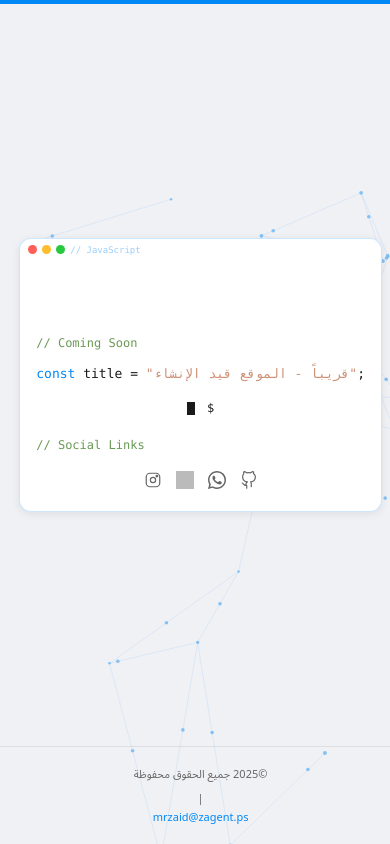
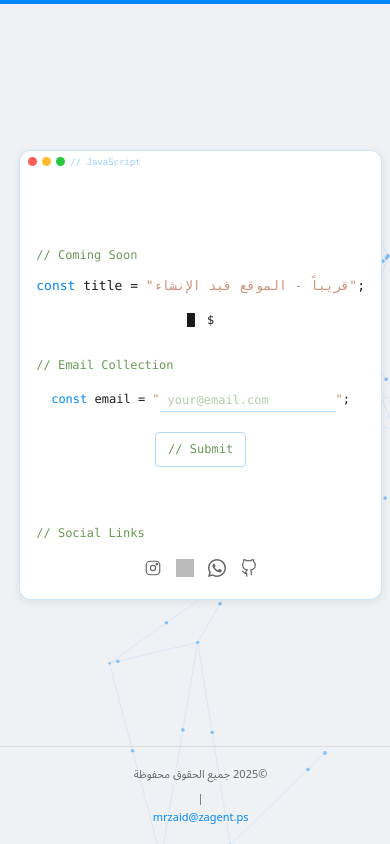
Before and after one commit to zaidbsousa/zagent.ps, a plain HTML site: page index.html in a window 390 px wide. Drawn offline with Linux system fonts and the light colour scheme; grey boxes are pictures that could not be loaded.

Commit message:
Update index.html

```diff
--- a/index.html
+++ b/index.html
@@ -213,6 +213,80 @@
     .social img.icon-img { width: 22px; height: 22px; display: block; filter: invert(0); opacity: 0.7; }
     .social a:hover img.icon-img, .social a:focus img.icon-img { opacity: 1; filter: invert(40%) sepia(100%) saturate(2000%) hue-rotate(195deg) brightness(1) contrast(1); }
 
+    /* Email Form Styles */
+    .email-form {
+      text-align: center;
+      margin: 16px 0;
+    }
+    .form-group {
+      display: flex;
+      align-items: center;
+      justify-content: center;
+      gap: 0;
+      flex-wrap: wrap;
+      margin-bottom: 12px;
+      line-height: 1.8;
+    }
+    .form-group pre {
+      white-space: pre;
+    }
+    .email-input {
+      background: transparent;
+      border: none;
+      border-bottom: 1px solid rgba(0, 136, 246, 0.3);
+      color: #1a1a1a;
+      font-family: ui-monospace, SFMono-Regular, Menlo, Monaco, Consolas, "Liberation Mono", monospace;
+      font-size: 14px;
+      padding: 4px 8px;
+      min-width: 200px;
+      max-width: 280px;
+      outline: none;
+      transition: border-color 200ms ease;
+      vertical-align: middle;
+    }
+    .email-input:focus {
+      border-bottom-color: var(--accent);
+    }
+    .email-input::placeholder {
+      color: rgba(106, 153, 85, 0.5);
+    }
+    .submit-btn {
+      background: transparent;
+      border: 1px solid rgba(0, 136, 246, 0.3);
+      color: #1a1a1a;
+      font-family: ui-monospace, SFMono-Regular, Menlo, Monaco, Consolas, "Liberation Mono", monospace;
+      font-size: 13px;
+      padding: 8px 16px;
+      cursor: pointer;
+      transition: all 200ms ease;
+      margin-top: 8px;
+      border-radius: 4px;
+    }
+    .submit-btn:hover, .submit-btn:focus {
+      border-color: var(--accent);
+      background: rgba(0, 136, 246, 0.05);
+      outline: none;
+    }
+    .submit-btn:active {
+      transform: scale(0.98);
+    }
+    .submit-btn:disabled {
+      opacity: 0.5;
+      cursor: not-allowed;
+    }
+    .form-message {
+      margin-top: 12px;
+      font-family: ui-monospace, SFMono-Regular, Menlo, Monaco, Consolas, "Liberation Mono", monospace;
+      font-size: 13px;
+      min-height: 20px;
+    }
+    .form-message.success {
+      color: #6A9955;
+    }
+    .form-message.error {
+      color: #f48771;
+    }
+
     /* Responsive Design */
     @media (max-width: 768px) {
       .code-editor {
@@ -308,6 +382,17 @@
         font-size: 12px;
         gap: 6px;
       }
+      .email-input {
+        min-width: 160px;
+        font-size: 12px;
+      }
+      .submit-btn {
+        font-size: 12px;
+        padding: 6px 12px;
+      }
+      .form-message {
+        font-size: 12px;
+      }
       .social {
         gap: 10px;
       }
@@ -370,7 +455,28 @@
             <span class="caret" aria-hidden="true"></span>
           </div>
 
-          <pre class="code-line fade-in delay-2" style="margin-top: 16px;"><span class="comment">// Social Links</span></pre>
+          <pre class="code-line fade-in delay-2" style="margin-top: 24px;"><span class="comment">// Email Collection</span></pre>
+          <form id="emailForm" class="email-form fade-in delay-2" style="margin-top: 12px; direction: ltr;">
+            <div class="form-group">
+              <pre class="code-line" style="margin: 0; display: inline-block;"><span class="keyword">const</span> <span class="identifier">email</span> <span class="operator">=</span> <span class="string">"</span></pre>
+              <input
+                type="email"
+                id="emailInput"
+                name="email"
+                placeholder="your@email.com"
+                required
+                aria-label="البريد الإلكتروني"
+                class="email-input"
+              />
+              <pre class="code-line" style="margin: 0; display: inline-block;"><span class="string">"</span><span class="operator">;</span></pre>
+            </div>
+            <button type="submit" class="submit-btn" aria-label="إرسال">
+              <pre class="code-line" style="margin: 0;"><span class="comment">// Submit</span></pre>
+            </button>
+            <div id="formMessage" class="form-message" aria-live="polite"></div>
+          </form>
+
+          <pre class="code-line fade-in delay-2" style="margin-top: 24px;"><span class="comment">// Social Links</span></pre>
           <nav class="social fade-in delay-2" aria-label="وسائل التواصل" style="direction: ltr; justify-content: center; margin-top: 12px;">
             <!-- Instagram (minimal outline) -->
           <a href="https://www.instagram.com/zagent.ps" target="_blank" rel="noopener noreferrer" aria-label="Instagram">
@@ -546,4 +652,76 @@
     requestAnimationFrame(loop);
   })();
 </script>
+<script>
+  // Email form submission handler
+  var FORMPREE_FORM_ID = 'xgvgqnjz';
+
+  (function() {
+    var form = document.getElementById('emailForm');
+    var emailInput = document.getElementById('emailInput');
+    var submitBtn = form.querySelector('.submit-btn');
+    var messageDiv = document.getElementById('formMessage');
+
+    if (!form) return;
+
+    form.addEventListener('submit', function(e) {
+      e.preventDefault();
+
+      var email = emailInput.value.trim();
+      if (!email) {
+        showMessage('يرجى إدخال بريد إلكتروني صحيح', 'error');
+        return;
+      }
+
+      // Validate email format
+      var emailRegex = /^[^\s@]+@[^\s@]+\.[^\s@]+$/;
+      if (!emailRegex.test(email)) {
+        showMessage('صيغة البريد الإلكتروني غير صحيحة', 'error');
+        return;
+      }
+
+      // Disable form during submission
+      submitBtn.disabled = true;
+      emailInput.disabled = true;
+      showMessage('جاري الإرسال...', '');
+
+      // Submit to Formspree
+      submitEmail(email);
+    });
+
+    function submitEmail(email) {
+      fetch('https://formspree.io/f/' + FORMPREE_FORM_ID, {
+        method: 'POST',
+        headers: {
+          'Content-Type': 'application/json',
+        },
+        body: JSON.stringify({
+          email: email,
+          _subject: 'New zAgent Subscription',
+          _replyto: email
+        })
+      })
+      .then(function(response) {
+        if (response.ok) {
+          showMessage('شكراً! تم إرسال بريدك الإلكتروني بنجاح', 'success');
+          emailInput.value = '';
+        } else {
+          throw new Error('Submission failed');
+        }
+      })
+      .catch(function(error) {
+        showMessage('حدث خطأ. يرجى المحاولة مرة أخرى', 'error');
+      })
+      .finally(function() {
+        submitBtn.disabled = false;
+        emailInput.disabled = false;
+      });
+    }
+
+    function showMessage(text, type) {
+      messageDiv.textContent = text;
+      messageDiv.className = 'form-message ' + (type || '');
+    }
+  })();
+</script>
 </html>
```
